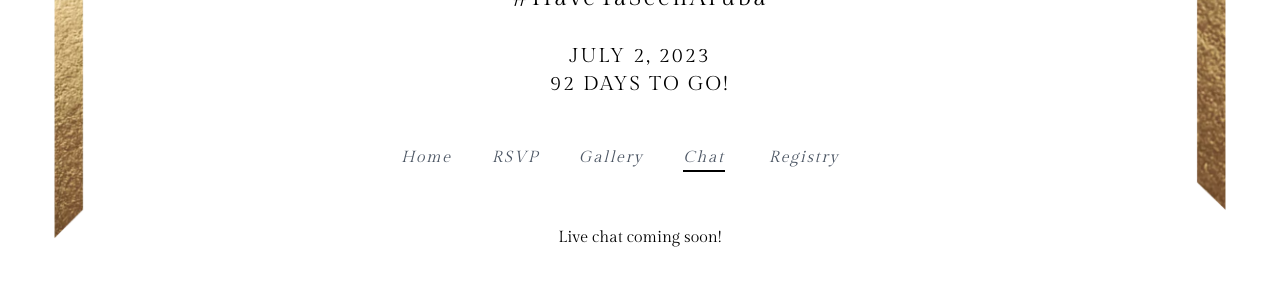
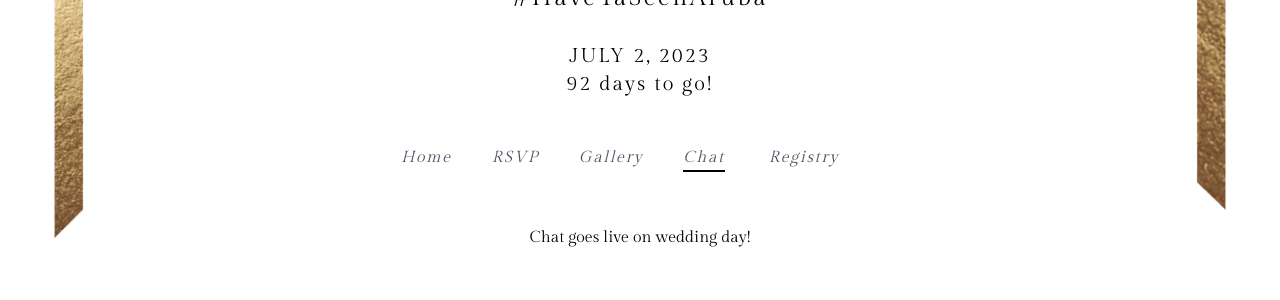
Before and after one commit to yaseenmustapha/arubayaseen, a Next.js app: page /chat in a window 1280 px wide. Shown: the part 380-680 px from the top of the page. Built offline with nearby package versions, Linux system fonts and the light colour scheme.

Commit message:
fix: edge cases for wedding day counter

```diff
--- a/app/Nav.tsx
+++ b/app/Nav.tsx
@@ -48,12 +48,25 @@ export default function Nav() {
     </svg>
   );
 
-  const daysToGo = () => {
+  const calculateDaysToGo = () => {
     const currentDate = new Date();
     const targetDate = new Date("2023-07-02");
     const differenceInTime = targetDate.getTime() - currentDate.getTime();
     const differenceInDays = Math.ceil(differenceInTime / (1000 * 3600 * 24));
     return differenceInDays;
+  };
+
+  const daysToGoText = () => {
+    const daysToGo = calculateDaysToGo();
+    if (daysToGo === 0) {
+      return "The day has arrived!";
+    } else if (daysToGo === 1) {
+      return "1 day to go!";
+    } else if (daysToGo < 0) {
+      return `It's been ${Math.abs(daysToGo)} days since!`;
+    } else {
+      return `${daysToGo} days to go!`;
+    }
   };
 
   return (
@@ -91,7 +104,7 @@ export default function Nav() {
             JULY 2, 2023
           </p>
           <p className="font-gilda text-xl font-light tracking-widest">
-            {daysToGo()} DAYS TO GO!
+            {daysToGoText()}
           </p>
         </div>
         {isMobile ? (
--- a/app/chat/page.tsx
+++ b/app/chat/page.tsx
@@ -2,7 +2,7 @@ export default function Chat() {
   return (
     <main>
       <div className="max-w-2xl mx-auto -mt-36">
-        <p className="font-gilda text-center">Live chat coming soon!</p>
+        <p className="font-gilda text-center">Chat goes live on wedding day!</p>
       </div>
     </main>
   );
```
